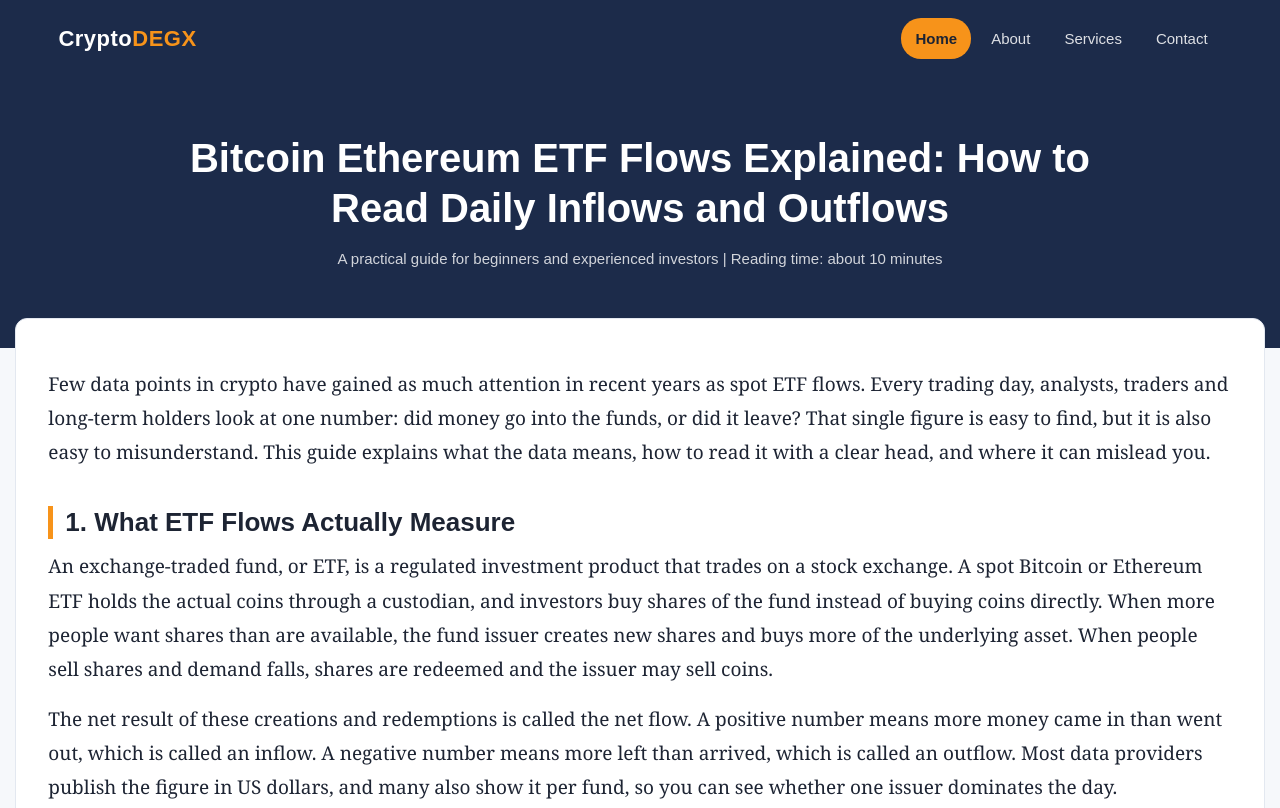
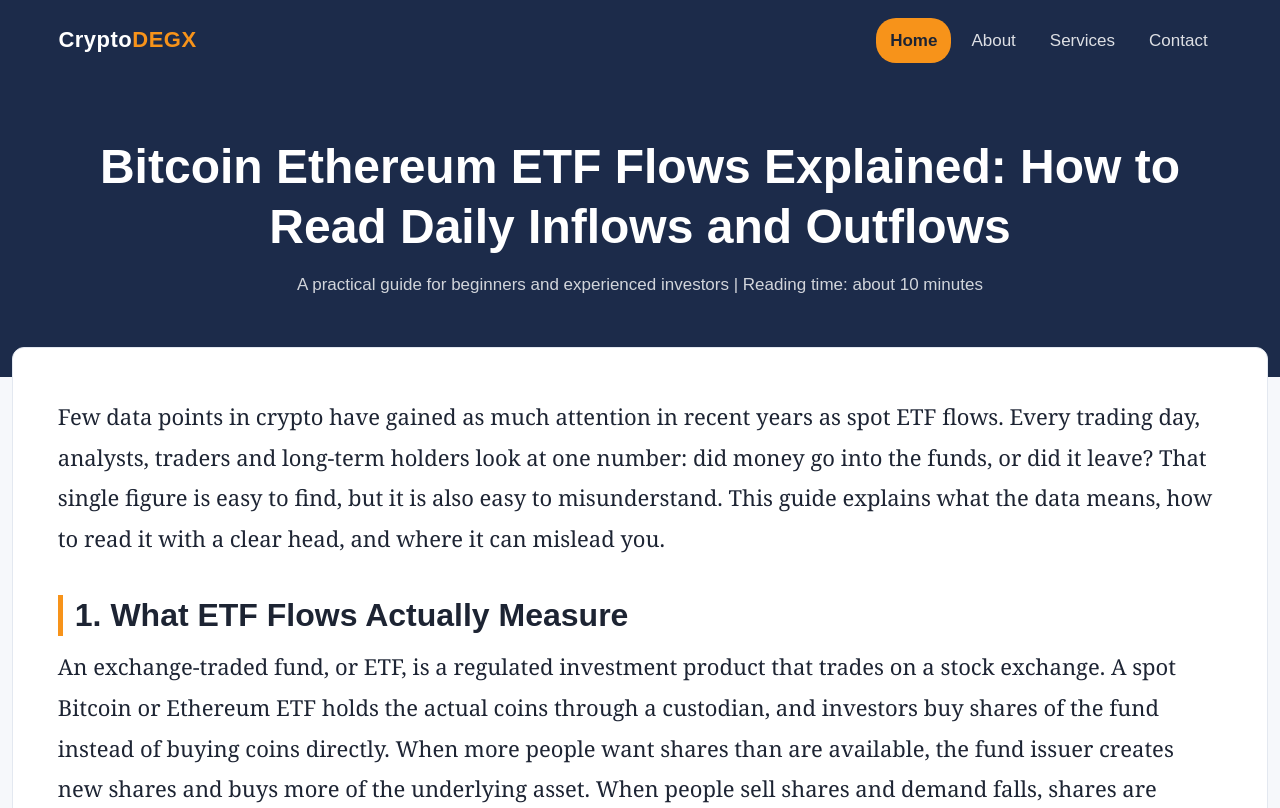
Before and after one commit to CryptoDEGX/Bitcoin-Ethereum-ETF-flows, a plain HTML site: page index.html in a window 1280 px wide. Shown: the top 808 px of the page. Drawn offline with Linux system fonts and the light colour scheme.

Commit message:
Update index.html

```diff
--- a/index.html
+++ b/index.html
@@ -9,21 +9,21 @@
 :root{--bg:#f6f8fb;--card:#fff;--text:#1d2433;--muted:#5b6578;--accent:#f7931a;--accent2:#1c2b4a;--line:#e3e8f0}
 @media (prefers-color-scheme:dark){:root{--bg:#0f1420;--card:#171e2e;--text:#e8ecf4;--muted:#9aa5bb;--accent:#ffa940;--accent2:#0a0f1c;--line:#27304a}}
 *{box-sizing:border-box}
-body{margin:0;background:var(--bg);color:var(--text);font-family:Georgia,'Times New Roman',serif;line-height:1.8;font-size:19px}
+body{margin:0;background:var(--bg);color:var(--text);font-family:Georgia,'Times New Roman',serif;line-height:1.85;font-size:22px}
 header{background:var(--accent2);color:#fff;padding:18px 20px}
 header .in{max-width:none;padding:0 clamp(16px,3vw,48px);margin:auto;display:flex;justify-content:space-between;align-items:center;font-family:Arial,sans-serif}
 header b{font-size:22px;letter-spacing:.5px}header b span{color:var(--accent)}
 header small{opacity:.8}
 .hero{background:var(--accent2);color:#fff;padding:56px 20px 76px;text-align:center;font-family:Arial,sans-serif}
-.hero h1{max-width:1000px;margin:0 auto 12px;font-size:clamp(26px,5vw,40px);line-height:1.25}
-.hero p{margin:0;opacity:.8;font-size:15px}
-main{max-width:none;margin:-30px clamp(8px,1.2vw,20px) 28px;background:var(--card);padding:48px clamp(18px,2.5vw,40px);border-radius:12px;border:1px solid var(--line)}
-h2{font-family:Arial,sans-serif;font-size:26px;margin:36px 0 10px;border-left:5px solid var(--accent);padding-left:12px;line-height:1.3}
+.hero h1{max-width:1100px;margin:0 auto 12px;font-size:clamp(28px,5vw,48px);line-height:1.25}
+.hero p{margin:0;opacity:.8;font-size:17px}
+main{max-width:1400px;width:calc(100% - 24px);margin:-30px auto 28px;background:var(--card);padding:48px clamp(20px,3.5vw,64px);border-radius:12px;border:1px solid var(--line)}
+h2{font-family:Arial,sans-serif;font-size:32px;margin:36px 0 10px;border-left:5px solid var(--accent);padding-left:12px;line-height:1.3}
 p{margin:0 0 16px}
 ul{padding-left:22px}li{margin-bottom:8px}
 .toc{background:var(--bg);border:1px solid var(--line);border-radius:8px;padding:14px 20px;font-family:Arial,sans-serif;font-size:15px;margin-bottom:24px}
 .toc a{color:var(--accent)}
-.note{background:var(--bg);border-left:5px solid var(--accent);padding:14px 18px;border-radius:6px;margin:22px 0;font-size:16px}
+.note{background:var(--bg);border-left:5px solid var(--accent);padding:14px 18px;border-radius:6px;margin:22px 0;font-size:20px}
 a{color:#c26a00;font-weight:bold}
 @media (prefers-color-scheme:dark){a{color:var(--accent)}}
 .next{margin-top:40px;padding:22px;border:2px dashed var(--accent);border-radius:10px;font-family:Arial,sans-serif}
@@ -32,17 +32,17 @@ a{color:#c26a00;font-weight:bold}
 footer{background:var(--accent2);color:#c9d1e3;padding:26px 20px;margin-top:20px;text-align:center;font-family:Arial,sans-serif;font-size:13px}
 footer a{color:var(--accent)}
 @media(max-width:900px){main,.sec{padding:28px 22px}}
-@media(max-width:600px){main{padding:24px 18px}body{font-size:17px}}
+@media(max-width:600px){main{padding:24px 18px}body{font-size:19px}}
 
 html{scroll-behavior:smooth}
 header{position:sticky;top:0;z-index:20}
 header .in{flex-wrap:wrap;gap:8px}
-nav a{color:#fff;text-decoration:none;font-family:Arial,sans-serif;font-size:15px;font-weight:normal;margin-left:6px;padding:7px 14px;border-radius:20px;opacity:.85;display:inline-block}
+nav a{color:#fff;text-decoration:none;font-family:Arial,sans-serif;font-size:17px;font-weight:normal;margin-left:6px;padding:7px 14px;border-radius:20px;opacity:.85;display:inline-block}
 nav a:hover{opacity:1}
 nav a.active{background:var(--accent);color:#1d2433;opacity:1;font-weight:bold}
-.sec{max-width:none;margin:0 clamp(8px,1.2vw,20px) 28px;background:var(--card);padding:40px clamp(18px,2.5vw,40px);border-radius:12px;border:1px solid var(--line);scroll-margin-top:80px}
+.sec{max-width:1400px;width:calc(100% - 24px);margin:0 auto 28px;background:var(--card);padding:40px clamp(20px,3.5vw,64px);border-radius:12px;border:1px solid var(--line);scroll-margin-top:80px}
 .sec h2{margin-top:0}
-.grid{display:grid;grid-template-columns:repeat(auto-fill,minmax(260px,1fr));gap:12px;margin-top:14px;font-family:Arial,sans-serif;font-size:15px}
+.grid{display:grid;grid-template-columns:repeat(auto-fill,minmax(260px,1fr));gap:12px;margin-top:14px;font-family:Arial,sans-serif;font-size:18px}
 .grid div{background:var(--bg);border:1px solid var(--line);border-radius:8px;padding:12px 14px}
 .grid b{display:block;color:var(--accent);margin-bottom:2px}
 #home{scroll-margin-top:60px}
@@ -129,7 +129,7 @@ nav a.active{background:var(--accent);color:#1d2433;opacity:1;font-weight:bold}
 <p><b>Why do flows sometimes look different between data websites?</b><br>Providers may use different cutoff times, count different funds or update their numbers at different speeds. When two sources disagree, check the fund issuers' own daily reports and note which products are included in each total.</p>
 <p><b>Can beginners use flow data safely?</b><br>Yes, as a learning tool. Use it to understand market mood and to avoid making decisions based only on social media noise. Do not use it as the only reason to buy or sell, and never invest money you cannot afford to lose.</p>
 <p><b>Does a large outflow mean the market will crash?</b><br>Not necessarily. Outflows can come from profit taking, rebalancing or short-term caution. Look at how long the outflows last, how large they are compared with fund size and whether other indicators confirm the same weakness.</p>
-<p>If you enjoy understanding the infrastructure behind these products, the next step is learning how the trading venues themselves are built. Continue with our next article: <a href="how-to-start-a-crypto-exchange.html">How to Start a Crypto Exchange: A Practical Step-by-Step Guide</a>.</p>
+<p>If you enjoy understanding the infrastructure behind these products, the next step is learning how the trading venues themselves are built. Continue with our next article: <a href="https://cryptodegx.github.io/howtostartacryptoexchange/">How to Start a Crypto Exchange: A Practical Step-by-Step Guide</a>.</p>
 
 <h2>Final Thoughts</h2>
 <p>Learning to read ETF flows gives you a clearer view of how large pools of capital are behaving. Start with the basics: understand the difference between flows and volume, look at trends instead of single days, and compare each product with its own size. Over time, you will build a more calm and informed approach to a market that is often noisy and emotional.</p>
```
